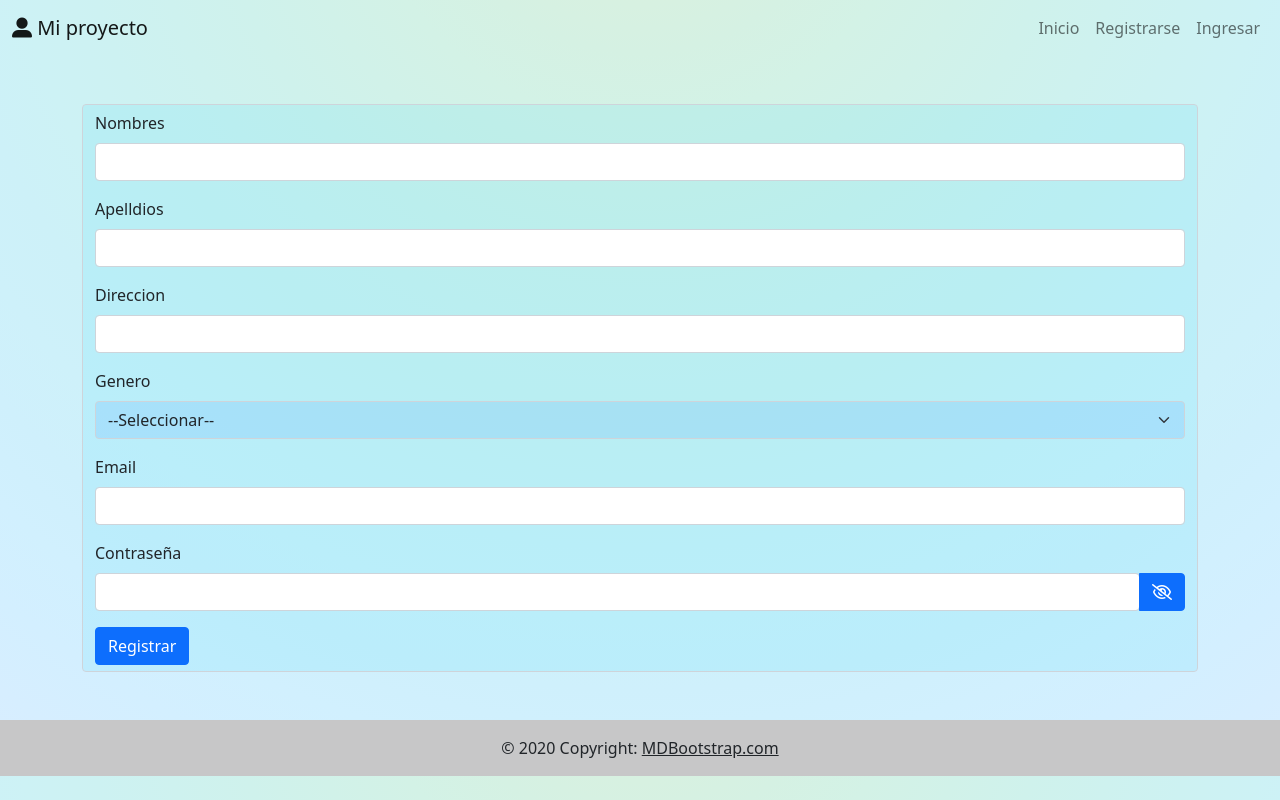
After one commit to Myspacework123/Proyecto2, a PHP site: page /Registro in a window 1280 px wide. The commit adds this page. Run offline with PHP 8.4, Linux system fonts and the light colour scheme; some libraries are stand-ins or nearby versions.

Commit message:
V.Registro C

```diff
--- /dev/null
+++ b/Registro.php
@@ -0,0 +1,70 @@
+<?php include("Vista/template/cabecera.php");?>
+<div class="scroll">
+    <div class="container mt-3 mb-5">
+        <div class="form-control bg-info bg-opacity-10">
+            <form action="" class="needs-validation" novalidate>
+                <div class="mb-3">
+                    <label for="txtNombre" class="form-label">Nombres</label>
+                    <input type="text" class="form-control" id="txtNombres" aria-describedby="emailHelp" required>
+                    <!-- <div id="emailHelp" class="form-text">We'll never share your email with anyone else.</div> -->
+                    <div class="invalid-feedback">
+                        Por favor escoja una contraseña.
+                    </div>
+                </div>
+
+                <div class="mb-3">
+                    <label for="txtApellido" class="form-label">Apelldios</label>
+                    <input type="text" class="form-control " id="txtApellidos" required>
+                    <div class="invalid-feedback">
+                        Por favor escoja una contraseña.
+                    </div>
+                </div>
+
+                <div class="mb-3">
+                    <label for="txtDireccion" class="form-label">Direccion</label>
+                    <input type="text" class="form-control" id="txtDireccion" required>
+                    <div class="invalid-feedback">
+                        Por favor escoja una contraseña.
+                    </div>
+                </div>
+
+                <div class="mb-3">
+                    <label for="txt" class="form-label">Genero</label>
+                    <select class="form-select bg-primary bg-opacity-10 " required aria-label="Default select example"
+                        id="slGenero" required>
+                        <option selected disabled value="">--Seleccionar--</option>
+                        <option >Hombre</option>
+                        <option >Mujer</option>
+                        <option >Robot espacial con motor de lancha apache de 300 caballos de fuerzas</option>
+                    </select>
+                    <div class="invalid-feedback">
+                        Por favor escoja una contraseña.
+                    </div>
+                </div>
+
+                <div class="mb-3">
+                    <label for="txtEmail" class="form-label">Email</label>
+                    <input type="email" class="form-control" id="txtEmail" required>
+                    <div class="invalid-feedback">
+                        Por favor escoja una contraseña.
+                    </div>
+                </div>
+
+                <div class="mb-3">
+                    <label for="txtContraseña" class="form-label">Contraseña</label>
+                    <div class="input-group has-validation">
+                        <input type="password" class="form-control" id="txtContraseña" required>
+                        <!-- <button id="show_password" class="btn btn-primary" type="button" onclick="mostrarPassword()"> <span class="fa fa-eye-slash icon"></span> </button> -->
+                        <button class="input-group-text btn btn-primary" type="button" id="btnMostrarContraseña"><span class="fa fa-eye-slash icon"></span></button>
+                    </div>
+                    <div class="invalid-feedback">
+                        Por favor escoja una contraseña.
+                    </div>
+                </div>
+                <button type="button" class="btn btn-primary" id="btnRegistro">Registrar</button>
+            </form>
+        </div>
+
+    </div>
+</div>
+<?php include("Vista/template/pie.php");?>
--- a/Vista/Css/main.css
+++ b/Vista/Css/main.css
@@ -2,3 +2,35 @@ body{
 
     background-image: radial-gradient(circle at 50% -20.71%, #dff0db 0, #dbf0dd 6.25%, #d8f1e0 12.5%, #d5f1e3 18.75%, #d3f2e6 25%, #d1f2e9 31.25%, #cff2ec 37.5%, #cef2ef 43.75%, #cdf2f2 50%, #cdf2f5 56.25%, #cdf1f8 62.5%, #cef1fa 68.75%, #cff0fc 75%, #d1f0fe 81.25%, #d3efff 87.5%, #d6eeff 93.75%, #d9edff 100%);
 }
+
+
+body::-webkit-scrollbar {
+    width: 12px;
+    background-color: #F5F5F5;
+
+}
+ body::-webkit-scrollbar-track {
+    -webkit-box-shadow: inset 0 0 6px rgba(0, 0, 0, 0.1);
+    background-color: #F5F5F5;
+    border-radius: 10px;
+
+}
+
+body::-webkit-scrollbar-thumb {
+    border-radius: 10px;
+    -webkit-box-shadow: inset 0 0 6px rgba(0, 0, 0, 0.1);
+    background-image: -webkit-linear-gradient(330deg, #84fab0 0%, #8fd3f4 100%);
+    background-image: linear-gradient(120deg, #84fab0 0%, #8fd3f4 100%);
+}
+
+
+body::-webkit-scrollbar-thumb:hover {
+    background-image: -webkit-linear-gradient(330deg, #84fab0 0%, #8fd3f4 100%);
+    background-image: linear-gradient(120deg, #53ff92 0%, #8fd3f4 100%);
+    box-shadow: 0 0 2px 1px rgba(0, 0, 0, 0.2);
+}
+
+body::-webkit-scrollbar-thumb:active {
+    background-image: -webkit-linear-gradient(330deg, #84fab0 0%, #8fd3f4 100%);
+    background-image: linear-gradient(120deg, #53ff92 0%, #8fd3f4 100%);
+}
--- a/Vista/Js/main.js
+++ b/Vista/Js/main.js
@@ -1,9 +1,39 @@
 $(document).ready(function(){
+
+
+
+    $("#btnMostrarContraseña").click(function (){
+        var input = document.getElementById("txtContraseña");
+        if(input.type =="password"){
+            input.type = "text";
+            $('.icon').removeClass('fa fa-eye-slash').addClass('fa fa-eye');
+        } else {
+            input.type = "password";
+            $('.icon').removeClass('fa fa-eye').addClass('fa fa-eye-slash');
+        }
+    })
+
+
 
     $("#btnRegistro").click(function (){
 
-        var nombres = $("#txtNombres").val();
-        var apellidos = $("#txtApellidos").val();
+        var validacion = false;
+
+        var forms = document.querySelectorAll('.needs-validation')
+        Array.prototype.slice.call(forms)
+        .forEach(function (form) {
+
+              if (!form.checkValidity()) {
+                // form.preventDefault()
+                // form.stopPropagation()
+                form.classList.add('was-validated')
+              } else {
+                validacion = true;
+              }
+
+            if(validacion == true){
+                var nombre = $("#txtNombres").val();
+                var apellido = $("#txtApellidos").val();
                 var direccion = $("#txtDireccion").val();
 
                 var genero = document.getElementById("slGenero");
@@ -12,26 +42,46 @@ $(document).ready(function(){
                 var contraseña = $("#txtContraseña").val();
 
 
-        var $objDatos = new FormData();
-        $objDatos.append("nombres",nombres);
-        $objDatos.append("apellidos",apellidos);
-        $objDatos.append("direccion",nombres);
-        $objDatos.append("genero",selected);
-        $objDatos.append("email",email);
-        $objDatos.append("contraseña",contraseña);
+                var objDatos = new FormData();
+                objDatos.append("nombres",nombre);
+                objDatos.append("apellidos",apellido);
+                objDatos.append("direccion",direccion);
+                objDatos.append("genero",selected);
+                objDatos.append("email",email);
+                objDatos.append("contraseña",contraseña);
 
                 $.ajax({
 
-            url: "../Control/usuarioControl.php",
+                    url: "Control/usuarioControl.php",
                     type: "post",
                     dataType: "json",
-            data : $objDatos,
+                    data: objDatos,
                     cache: false,
                     contentType: false,
                     processData: false
-        }).done(function(respuesta){
+                }).done(function(respuesta) {
+                    debugger;
                     alert(respuesta);
                 })
+            }
           })
 
+
+
     })
+
+
+
+
+
+
+
+    // $(document).ready(function () {
+    //     //CheckBox mostrar contraseña
+    //     $('#ShowPassword').click(function () {
+    //         $('#Password').attr('type', $(this).is(':checked') ? 'text' : 'password');
+    //     });
+    // });
+
+
+})
--- a/template/cabecera.php
+++ b/Vista/template/cabecera.php
@@ -12,11 +12,11 @@
     <script src='https://kit.fontawesome.com/a076d05399.js' crossorigin='anonymous'></script>
     <link href="https://fonts.googleapis.com/icon?family=Material+Icons" rel="stylesheet">
 
-    <link rel='stylesheet' type='text/css' media='screen' href='vista/Css/main.css'>
+    <link rel='stylesheet' type='text/css' media='screen' href='Vista/Css/main.css'>
     <script src='Vista/Js/main.js'></script>
 </head>
 <body>
-<nav class="navbar navbar-expand-lg navbar-light bg-transparent">
+<nav class="navbar navbar-expand-lg navbar-light bg-transparent mb-5">
             <div class="container-fluid">
                 <a class="navbar-brand" href="#"><i class='fas fa-user-alt'></i> Mi proyecto</a>
                 <button class="navbar-toggler" type="button" data-bs-toggle="collapse" data-bs-target="#navbarNavAltMarkup" aria-controls="navbarNavAltMarkup" aria-expanded="false" aria-label="Toggle navigation">
@@ -24,8 +24,8 @@
                 </button>
                 <div class="collapse navbar-collapse" id="navbarNavAltMarkup">
                     <div class="navbar-nav ms-auto">
-                        <a class="nav-link" href="#">Inicio</a>
-                        <a class="nav-link" href="#">Registrarse</a>
+                        <a class="nav-link" href="index.php">Inicio</a>
+                        <a class="nav-link" href="registro.php">Registrarse</a>
                         <a class="nav-link" href="#">Ingresar</a>
                     </div>
                 </div>
--- a/index.php
+++ b/index.php
@@ -1,4 +1,4 @@
-<?php include("template/cabecera.php");?>
+<?php include("Vista/template/cabecera.php");?>
 
 <div class="container mb-5 mt-5">
     <div class="offcanvas offcanvas-start fade" id="demo">
@@ -58,4 +58,4 @@
     </div>
 </div>
 
-<?php include("template/pie.php");?>
+<?php include("Vista/template/pie.php");?>
```
Also changed, not shown: Modelo/usuarioModelo.php (+8 -4 lines), Vista/Registro.php (deleted, +0 -64 lines), Modelo/sql/proyecto.sql (renamed from proyecto.sql), Vista/template/pie.php (renamed from template/pie.php). Lines whose indentation alone changed are shown as unchanged.
